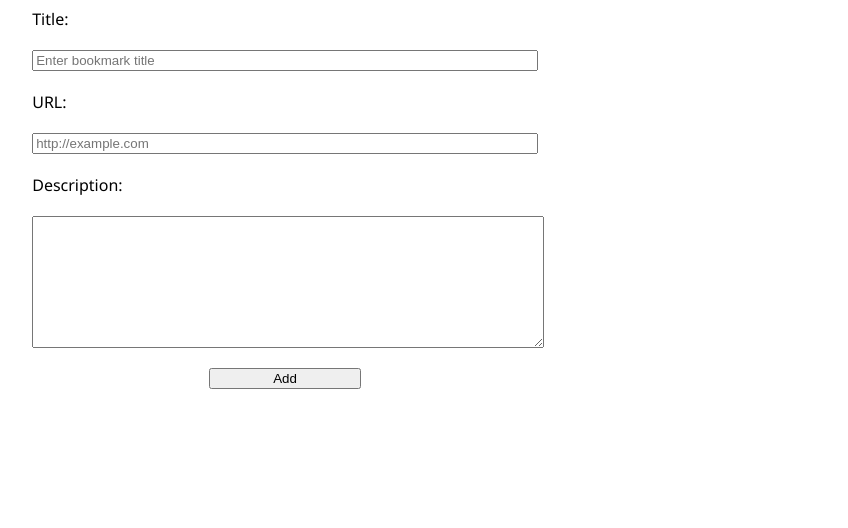
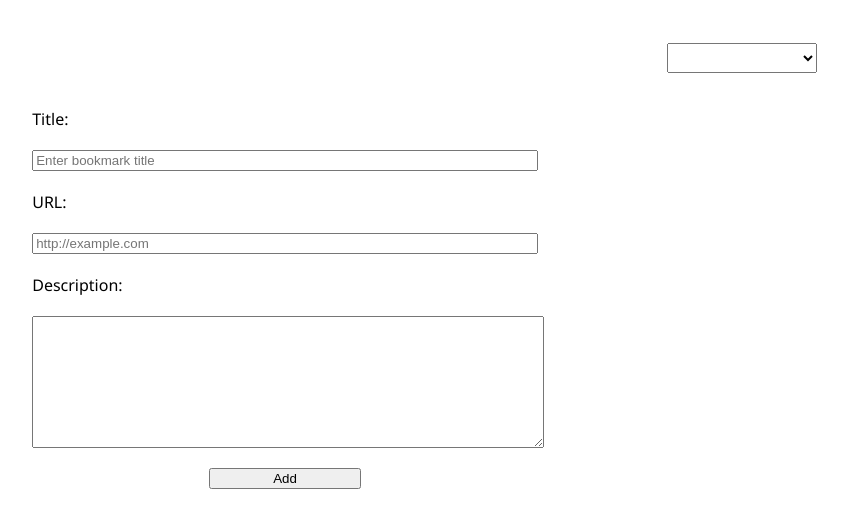
Before and after one commit to hamdiheb/bookmarks, a website with bundled scripts: page index.html in a window 1280 px wide. Shown: the whole page, without its empty margins (355-1203 px from the left). Built offline with nearby package versions, Linux system fonts and the light colour scheme.

Commit message:
Added user select element on page.

```diff
--- a/index.html
+++ b/index.html
@@ -6,6 +6,9 @@
   </head>
   <body>
     <header>
+      <div id="user-select-container">
+          <select id="user-select"></select>
+      </div>
     </header>
     <main>
       <form id="bookmark-form">
--- a/style.css
+++ b/style.css
@@ -1,5 +1,19 @@
 body {
   font-family: 'Segoe UI', Tahoma, Geneva, Verdana, sans-serif;
+}
+
+#user-select-container {
+  height: 100px;
+  display: flex;
+  flex-direction: row;
+  align-items: center;
+  justify-content: flex-end;
+}
+
+#user-select {
+  width: 150px;
+  height: 30px;
+  margin-right: 100px;
 }
 
 #bookmark-form {
```
